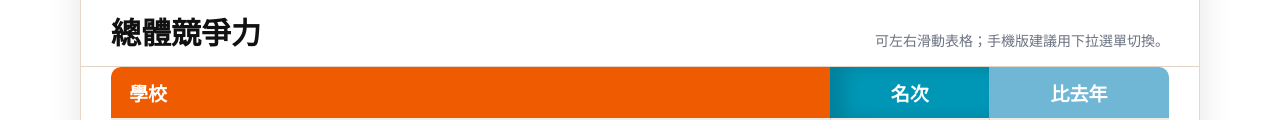
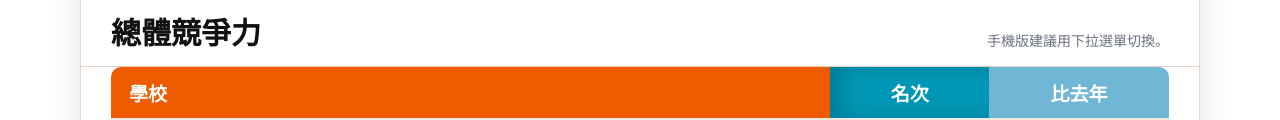
Before and after one commit to shudi0624/university-peer-ranking-2026, a plain HTML site: page index.html in a window 1280 px wide. Shown: the part 295-415 px from the top of the page. Drawn offline with Linux system fonts and the light colour scheme.

Commit message:
Update index.html

```diff
--- a/index.html
+++ b/index.html
@@ -52,7 +52,7 @@
     </div>
     <div class="upr-meta">
       <div class="upr-current" id="uprCurrentTitle">總體競爭力</div>
-      <div class="upr-note">可左右滑動表格；手機版建議用下拉選單切換。</div>
+      <div class="upr-note">手機版建議用下拉選單切換。</div>
     </div>
     <div class="upr-table-wrap">
       <table aria-live="polite">
```
